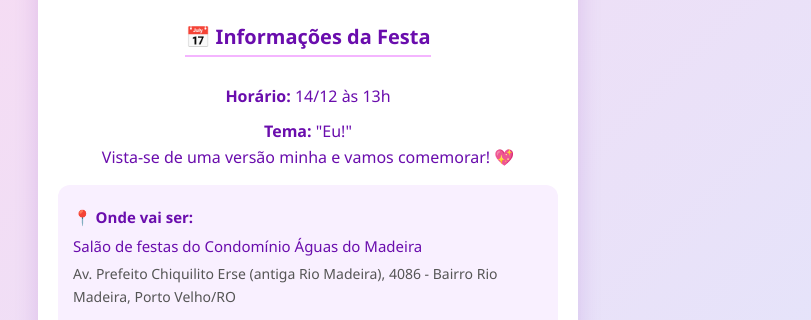
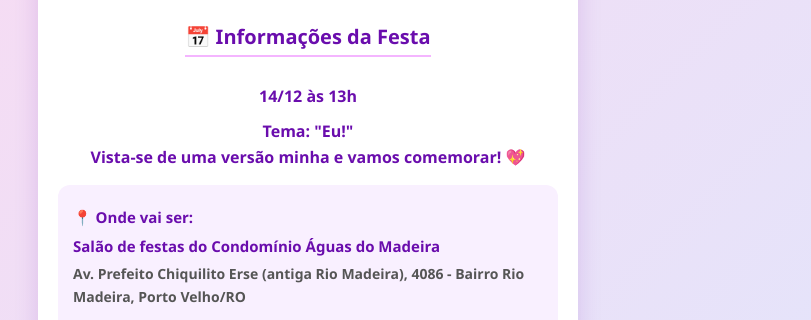
Before and after one commit to Magagi-code/convite-magagi, a plain HTML site: page index.html in a window 1280 px wide. Shown: the part 424-744 px from the top of the page, without its empty margins (332-1143 px from the left). Drawn offline with Linux system fonts and the light colour scheme; grey boxes are pictures that could not be loaded.

Commit message:
index.html

```diff
--- a/index.html
+++ b/index.html
@@ -120,7 +120,7 @@
     <iframe width="100%" height="250" src="https://www.youtube.com/embed/TUVcZfQe-Kw" title="Dua Lipa - Levitating" frameborder="0" allow="accelerometer; autoplay; clipboard-write; encrypted-media; gyroscope; picture-in-picture" allowfullscreen></iframe>
 
     <h2>📅 Informações da Festa</h2>
-    <p><strong>Horário:</strong> 14/12 às 13h</p>
+    <p><strong> 14/12 às 13h</p>
     <p><strong>Tema:</strong> "Eu!" <br>Vista-se de uma versão minha e vamos comemorar! 💖</p>
 
     <div class="address-box">
```
